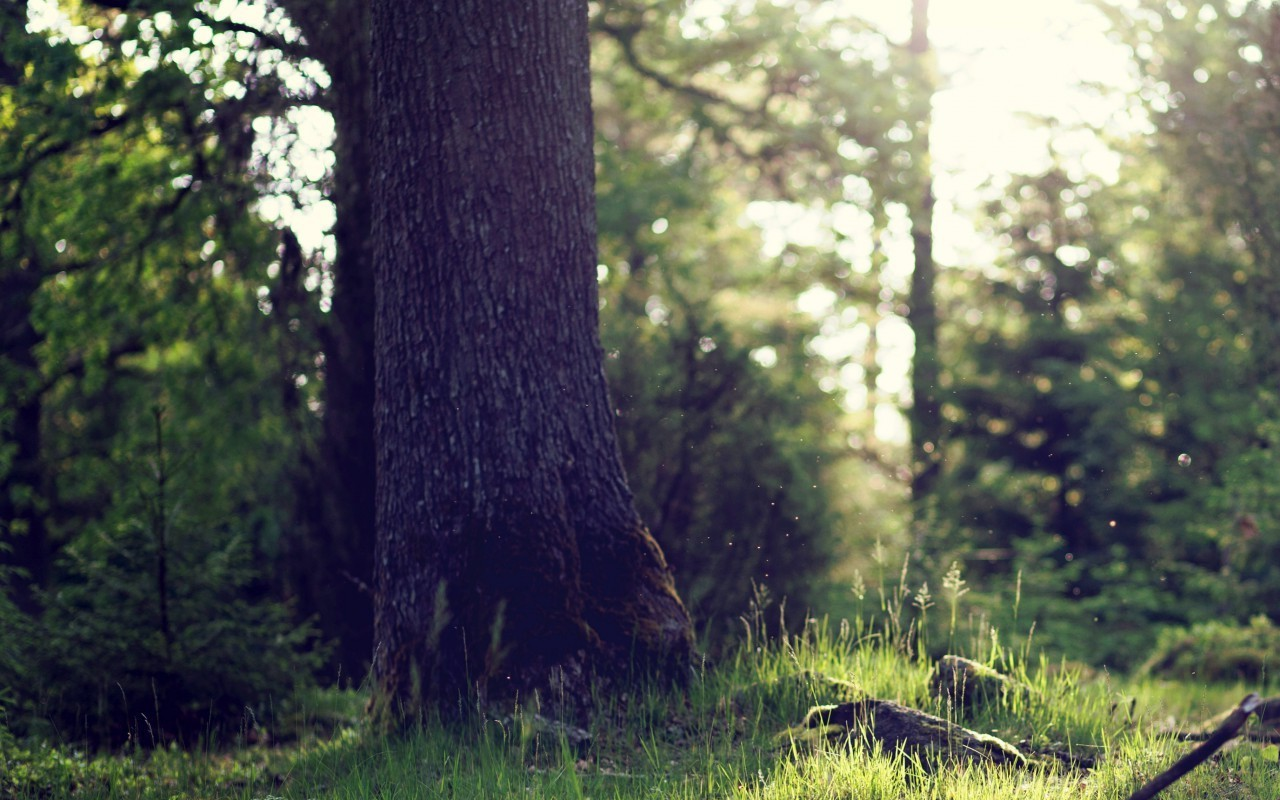
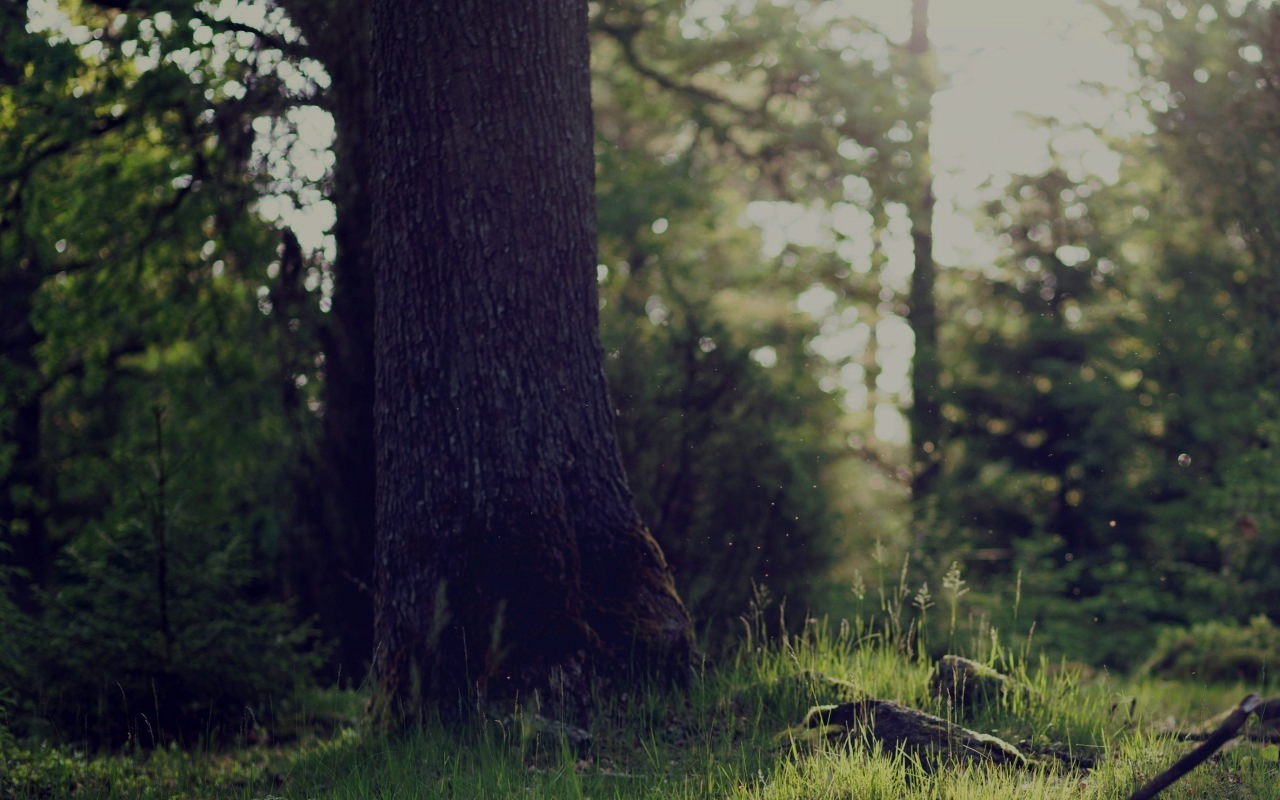
Before and after one commit to ZeroTwo-coder/MITRAVEL, a plain HTML site: page index.html in a window 1280 px wide. Drawn offline with Linux system fonts and the light colour scheme.

Commit message:
Change Background

```diff
--- a/css/header.css
+++ b/css/header.css
@@ -9,3 +9,14 @@
     height: 100vh;
     background: url("../img/header_background.jpg") no-repeat;
 }
+
+.header:after {
+  content: '';
+  position: absolute;
+  top: 0;
+  left: 0;
+  right: 0;
+  bottom: 0;
+  background: rgba(0,0,0,.3);
+  z-index: 2;
+}
```
